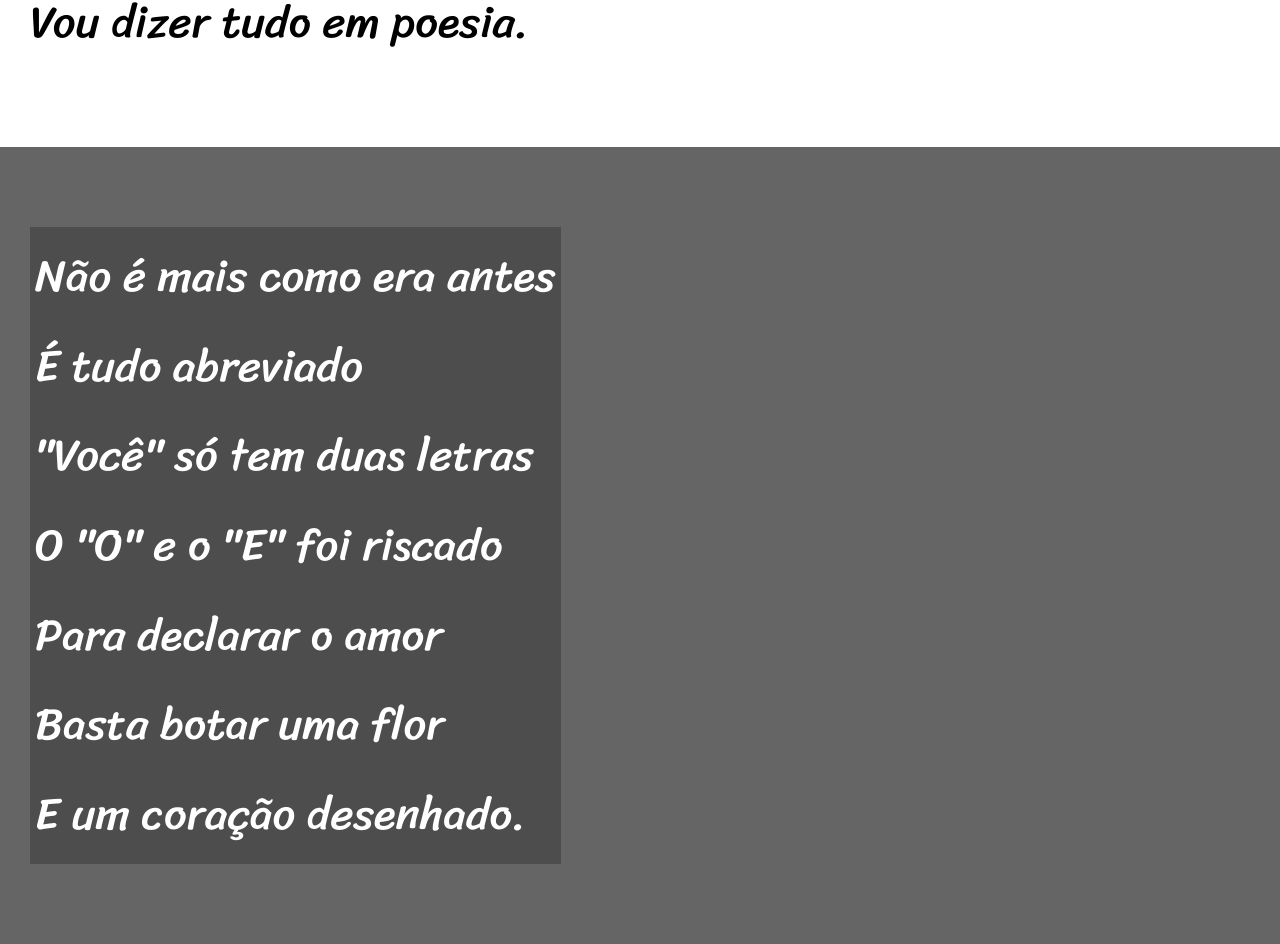
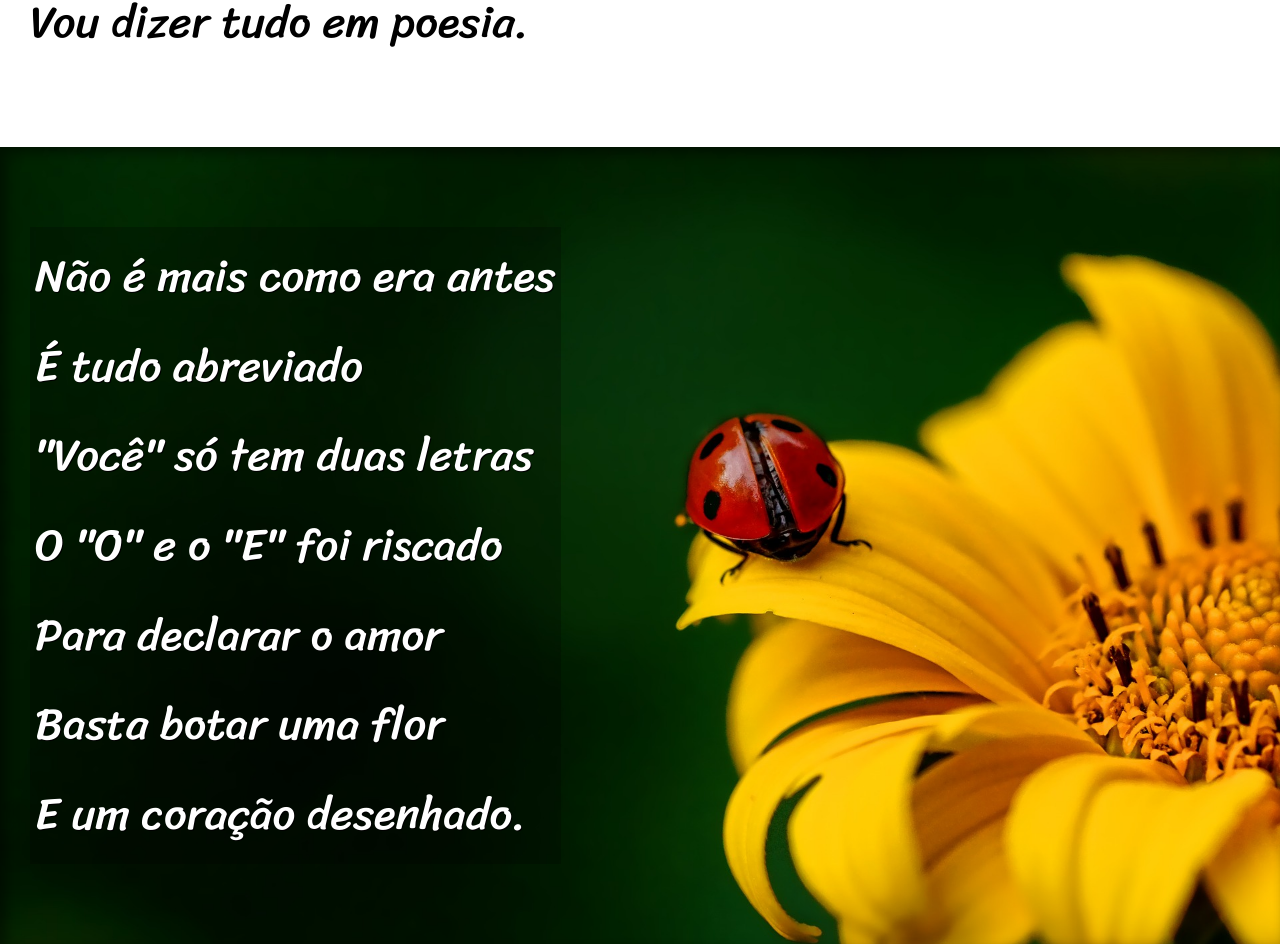
Before and after one commit to GuiLopesDev/projeto-cordel, a plain HTML site: page index.html in a window 1280 px wide. Shown: the part 900-1844 px from the top of the page. Drawn offline with Linux system fonts and the light colour scheme.

Commit message:
Projeto finalizado

```diff
--- a/estilo/style.css
+++ b/estilo/style.css
@@ -54,6 +54,10 @@ section{
     font-size: 3.5vw;
 }
 
+section p{
+    padding-bottom: 2em;
+}
+
 section.normal{
     background-color: white;
     color: black;
@@ -62,12 +66,24 @@ section.normal{
 section.imagem{
     background-color: rgba(0, 0, 0, 0.404);
     color: white;
+    box-shadow: inset 6px 6px 13px 0px rgba(0, 0, 0, 0.479);
+    background-size: cover;
+    background-attachment: fixed;
 }
 
 section.imagem p{
     display: inline-block;
     padding: 5px;
     background-color: rgba(0, 0, 0, 0.24);
+    text-shadow: 1px 1px 0px black;
+}
+
+section#img01{
+    background-image: url('../imagens/background001.jpg');
+    background-position: right center;
+}
+section#img02{
+    background-image: url('../imagens/background002.jpg');
 }
 
 footer{
--- a/index.html
+++ b/index.html
@@ -21,7 +21,7 @@
         Vou dizer tudo em poesia.
     </section>
 
-    <section class="imagem">
+    <section class="imagem" id="img01">
         <p>
             Não é mais como era antes<br>
             É tudo abreviado<br>
@@ -54,7 +54,7 @@
         </p>
     </section>
 
-    <section class="imagem">
+    <section class="imagem" id="img02">
         <p>
             Tenho saudade das cartas<br>
             Escritas com a própria mão<br>
```
